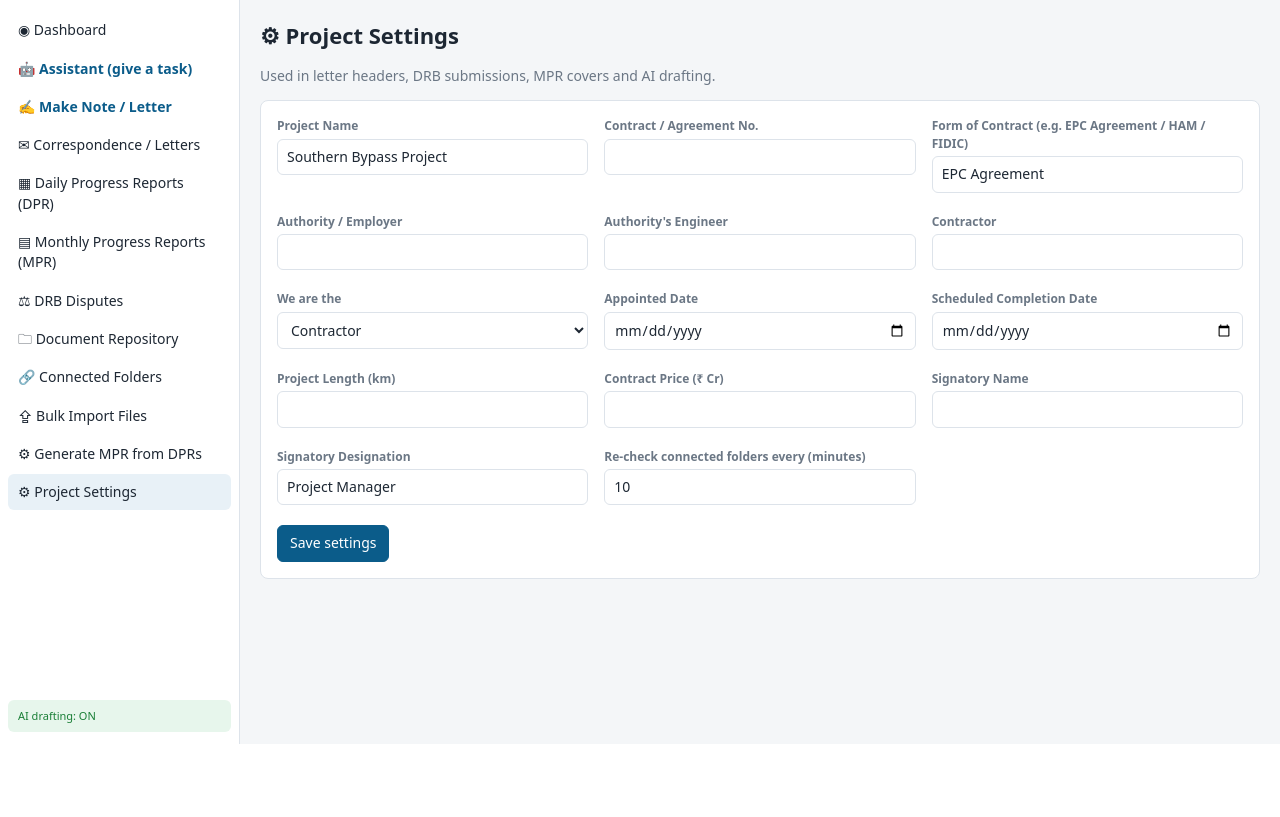
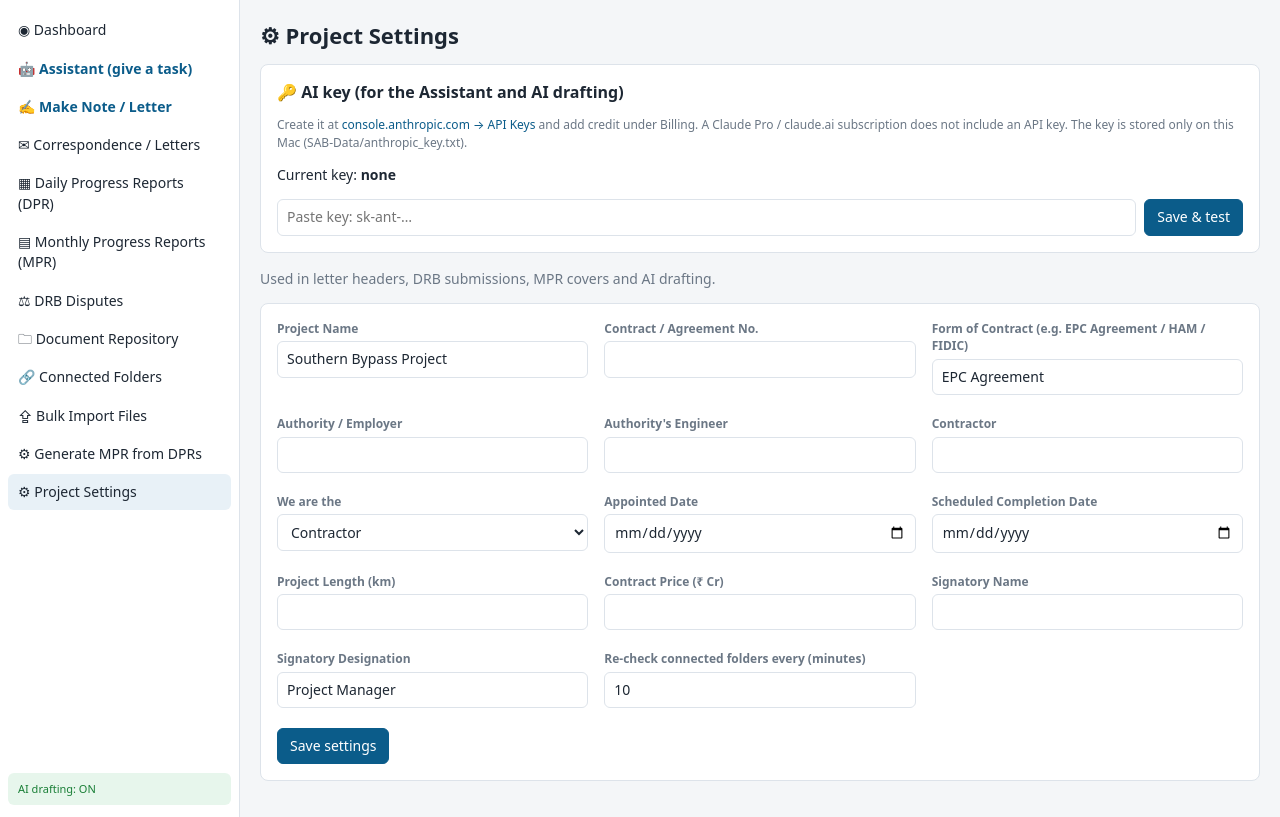
Before and after one commit to acashishchaudhary20-crypto/SAB, a Flask app: page /settings in a window 1280 px wide. Shown: the part 56-873 px from the top of the page. Before the commit the page ends 800 px from the top, so only its background shows below. Run offline with Flask 3, Linux system fonts and the light colour scheme; data comes from the database, SQL or seed files in the repository.

Commit message:
AI key box in Project Settings with save & test
Paste the key in the browser instead of Terminal; the key is cleaned of
quotes/brackets, stored in SAB-Data/anthropic_key.txt, applied without a
restart, and tested with a minimal request that explains the exact
problem (rejected key, no credit, no internet).

Co-Authored-By: Claude Opus 5.5 <noreply@anthropic.com>
Claude-Session: https://claude.ai/code/session_01PuXP5L8sFHcBdHsBLufTN1

```diff
--- a/sab/app.py
+++ b/sab/app.py
@@ -37,9 +37,10 @@ def create_app(test_config=None):
     os.makedirs(app.config["UPLOAD_FOLDER"], exist_ok=True)
     # optional: API key for AI drafting kept in a file next to the data (never inside the code folder)
     key_file = os.path.join(os.path.dirname(app.config["DATABASE"]), "anthropic_key.txt")
+    app.config["KEY_FILE"] = key_file
     if not os.environ.get("ANTHROPIC_API_KEY") and os.path.isfile(key_file):
         with open(key_file, encoding="utf8") as fh:
-            key = fh.read().strip()
+            key = clean_key(fh.read())
         if key:
             os.environ["ANTHROPIC_API_KEY"] = key
 
@@ -82,6 +83,40 @@ def create_app(test_config=None):
     if not app.config.get("TESTING") and os.environ.get("SAB_NO_SYNC") != "1":
         sync.start_background(app, ALLOWED_EXT, minutes)
     return app
+
+
+def clean_key(text):
+    """Pull the API key out of whatever was pasted (quotes, <>, spaces, 'export ...=' etc.)."""
+    import re
+    m = re.search(r"sk-ant-[A-Za-z0-9_\-]{20,}", text or "")
+    return m.group(0) if m else (text or "").strip().strip("'\"<> ")
+
+
+def test_key(key):
+    """Make the smallest real request to check the key and the account's credit. Returns (ok, message)."""
+    try:
+        import anthropic
+    except ImportError:
+        return False, "The 'anthropic' package is not installed (run: pip3 install -r requirements.txt)."
+    try:
+        client = anthropic.Anthropic(api_key=key, max_retries=0, timeout=60)
+        client.messages.create(model=os.environ.get("SAB_CLAUDE_MODEL", "claude-opus-5-5"), max_tokens=64,
+                               output_config={"effort": "low"}, messages=[{"role": "user", "content": "Reply OK"}])
+        return True, "Key works ✔ - the Assistant and AI drafting are ready."
+    except anthropic.AuthenticationError:
+        return False, ("Anthropic rejected this key. Create a new key at console.anthropic.com → API Keys and paste "
+                       "the whole key (it starts with sk-ant-). A Claude Pro / claude.ai subscription is not an API key.")
+    except anthropic.PermissionDeniedError as e:
+        return False, f"The key has no permission for this model: {e.message}"
+    except anthropic.BadRequestError as e:
+        msg = str(e.message)
+        if "credit" in msg.lower() or "billing" in msg.lower():
+            return False, "The key is valid but the account has no credit. Add credit at console.anthropic.com → Billing."
+        return False, f"Request refused: {msg}"
+    except anthropic.APIConnectionError:
+        return False, "Could not reach Anthropic - check the internet connection (or VPN / office firewall)."
+    except anthropic.APIStatusError as e:
+        return False, f"Anthropic error {e.status_code}: {e.message}"
 
 
 def default_data_dir():
@@ -425,7 +460,36 @@ def _register_routes(app):
             store.save_settings({k: request.form.get(k, "").strip() for k, _l, _d in SETTINGS_FIELDS})
             flash("Project settings saved.", "ok")
             return redirect(url_for("settings_view"))
-        return render_template("settings.html", fields=SETTINGS_FIELDS, roles=ROLES)
+        key = os.environ.get("ANTHROPIC_API_KEY", "")
+        masked = f"{key[:10]}…{key[-4:]}" if len(key) > 16 else ("(set)" if key else "")
+        return render_template("settings.html", fields=SETTINGS_FIELDS, roles=ROLES, masked_key=masked)
+
+    @app.route("/settings/ai-key", methods=["POST"])
+    def ai_key_view():
+        _local_only()
+        action = request.form.get("action")
+        if action == "remove":
+            os.environ.pop("ANTHROPIC_API_KEY", None)
+            if os.path.isfile(app.config["KEY_FILE"]):
+                os.remove(app.config["KEY_FILE"])
+            flash("API key removed. AI features are off.", "ok")
+            return redirect(url_for("settings_view"))
+        key = clean_key(request.form.get("key", "")) if action == "save" else os.environ.get("ANTHROPIC_API_KEY", "")
+        if not key:
+            flash("Paste the API key first.", "error")
+            return redirect(url_for("settings_view"))
+        ok, msg = test_key(key)
+        if action == "save":
+            with open(app.config["KEY_FILE"], "w", encoding="utf8") as fh:
+                fh.write(key)
+            try:
+                os.chmod(app.config["KEY_FILE"], 0o600)
+            except OSError:
+                pass
+            os.environ["ANTHROPIC_API_KEY"] = key
+            msg = "Key saved. " + msg
+        flash(msg, "ok" if ok else "error")
+        return redirect(url_for("settings_view"))
 
     def _local_only():
         if request.remote_addr not in ("127.0.0.1", "::1"):
--- a/sab/assistant.py
+++ b/sab/assistant.py
@@ -457,7 +457,8 @@ def ask(cid, user_text):
             response = _call(client, max_tokens=16000, system=system, tools=TOOLS, messages=messages)
             messages.append({"role": "assistant", "content": response.content})
     except anthropic.AuthenticationError:
-        return {"error": "Anthropic API key was rejected - check the key.", "actions": actions, "steps": steps}
+        return {"error": "Anthropic rejected the API key. Open Project Settings → AI key, paste a valid key from "
+                         "console.anthropic.com and press 'Save & test'.", "actions": actions, "steps": steps}
     except anthropic.RateLimitError:
         return {"error": "Rate limited by the Anthropic API - try again in a minute.", "actions": actions, "steps": steps}
     except anthropic.APIStatusError as e:
--- a/sab/drafting.py
+++ b/sab/drafting.py
@@ -259,7 +259,7 @@ def ai_draft(prompt, system=SYSTEM_PROMPT):
             messages=[{"role": "user", "content": prompt}],
         )
     except anthropic.AuthenticationError:
-        return None, "Anthropic API key was rejected - check ANTHROPIC_API_KEY."
+        return None, "Anthropic rejected the API key - fix it in Project Settings → AI key."
     except anthropic.RateLimitError:
         return None, "Rate limited by the Anthropic API - try again in a minute."
     except anthropic.APIStatusError as e:
--- a/sab/templates/assistant.html
+++ b/sab/templates/assistant.html
@@ -7,8 +7,7 @@
 Google Drive files, reads them (including scanned PDFs) and does the work. Everything it creates or changes is listed under the answer.
 Always check facts before you sign or send.</p>
 {% if not ai_available %}
-<div class="flash error">The assistant needs an Anthropic API key. In Terminal run
-  <code>echo sk-ant-YOUR-KEY &gt; ~/Documents/SAB-Data/anthropic_key.txt</code> and restart SAB.</div>
+<div class="flash error">The assistant needs an Anthropic API key. Add it in <a href="{{ url_for('settings_view') }}">Project Settings → AI key</a>.</div>
 {% endif %}
 
 <div id="chat"></div>
--- a/sab/templates/settings.html
+++ b/sab/templates/settings.html
@@ -2,6 +2,19 @@
 {% block title %}Project Settings{% endblock %}
 {% block content %}
 <h1>⚙ Project Settings</h1>
+<section class="card">
+  <h2>🔑 AI key (for the Assistant and AI drafting)</h2>
+  <p class="small muted">Create it at <a href="https://console.anthropic.com/settings/keys" target="_blank">console.anthropic.com → API Keys</a>
+    and add credit under Billing. A Claude Pro / claude.ai subscription does not include an API key.
+    The key is stored only on this Mac (SAB-Data/anthropic_key.txt).</p>
+  <p>Current key: <strong>{{ masked_key or 'none' }}</strong></p>
+  <form method="post" action="{{ url_for('ai_key_view') }}" class="actions">
+    <input name="key" type="password" placeholder="Paste key: sk-ant-…" style="flex:1;min-width:260px" autocomplete="off">
+    <button class="btn" name="action" value="save">Save &amp; test</button>
+    {% if masked_key %}<button class="btn ghost" name="action" value="test">Test current key</button>
+    <button class="btn danger" name="action" value="remove" onclick="return confirm('Remove the key?')">Remove</button>{% endif %}
+  </form>
+</section>
 <p class="muted">Used in letter headers, DRB submissions, MPR covers and AI drafting.</p>
 <form method="post" class="card form">
   {% for key, label, default in fields %}
```
Also changed, not shown: tests/test_app.py (+17 -0 lines).
